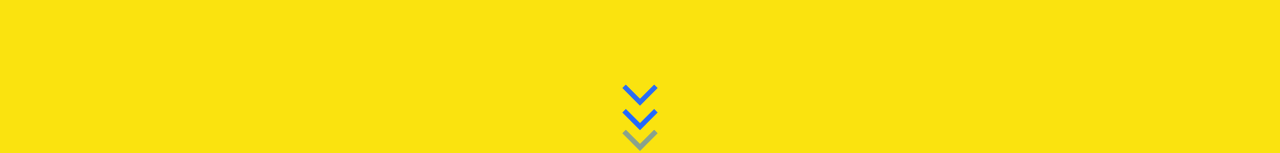
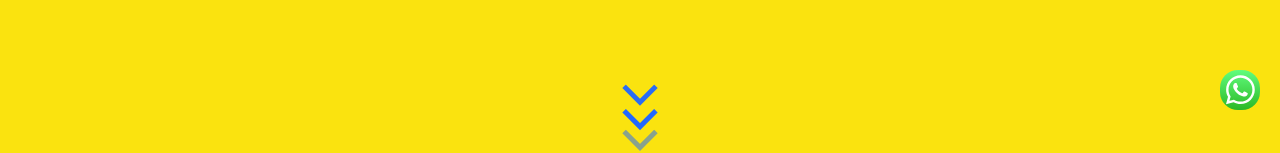
Before and after one commit to SmaelNicolas/wiidoo, a React (Create React App) app: page / in a window 1280 px wide. Shown: the part 675-828 px from the top of the page. Built offline with nearby package versions, Linux system fonts and the light colour scheme.

Commit message:
add new sections

```diff
--- a/src/App.js
+++ b/src/App.js
@@ -2,6 +2,7 @@ import "./app.css";
 import { ArrowScroll } from "./Components/ArrowScroll/ArrowScroll";
 import { Divider } from "./Components/Divider/Divider";
 import { Navbar } from "./Components/Navbar/Navbar";
+import { WhatsApp } from "./Components/WhatsApp/WhatsApp";
 import { Contact } from "./Sections/Contact/Contact";
 import { Hero } from "./Sections/Hero/Hero";
 import { Services } from "./Sections/Services/Services";
@@ -9,6 +10,7 @@ import { Services } from "./Sections/Services/Services";
 function App() {
 	return (
 		<div className='appContainer'>
+			<WhatsApp />
 			<Navbar />
 			<Hero />
 			<ArrowScroll />
```
